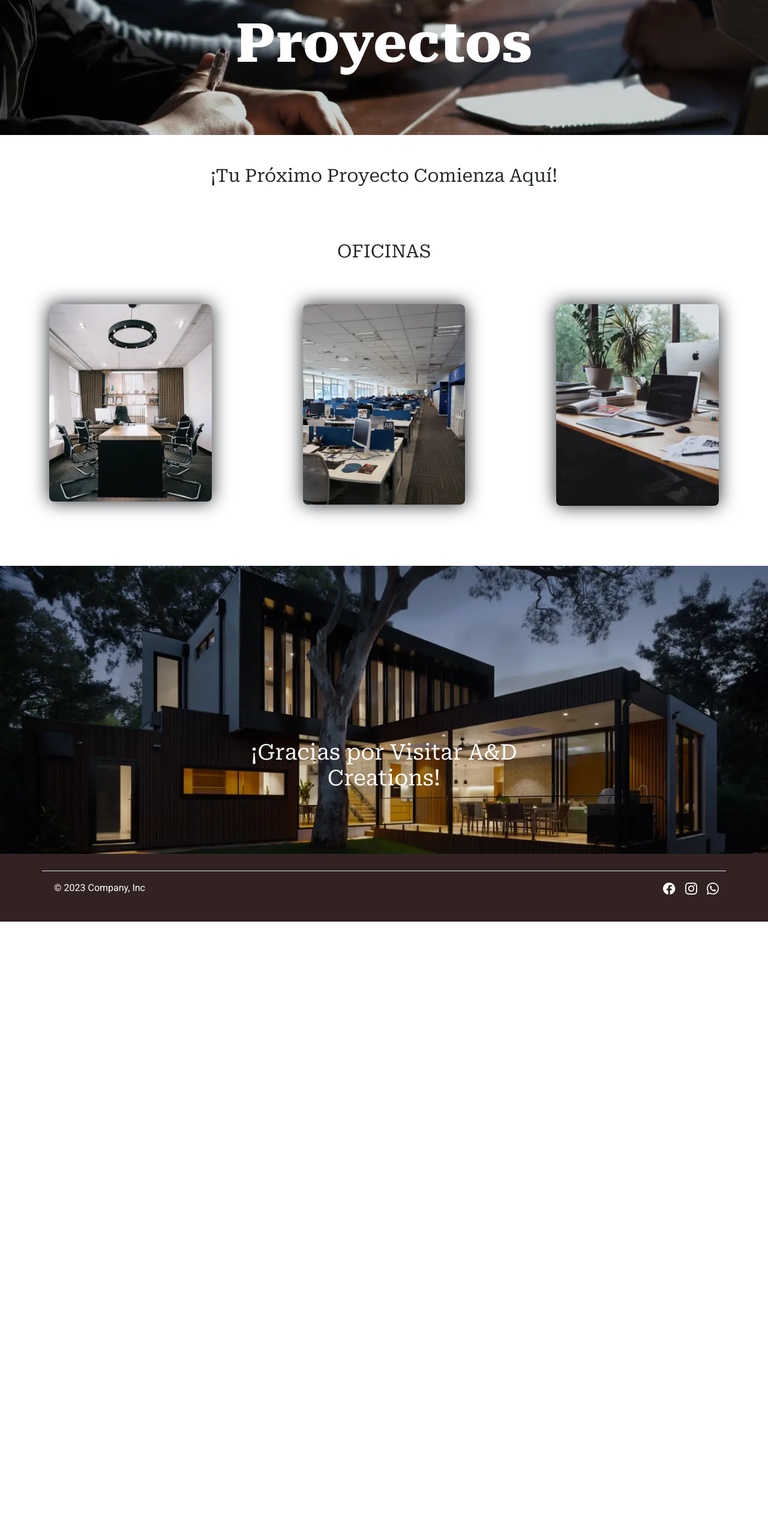
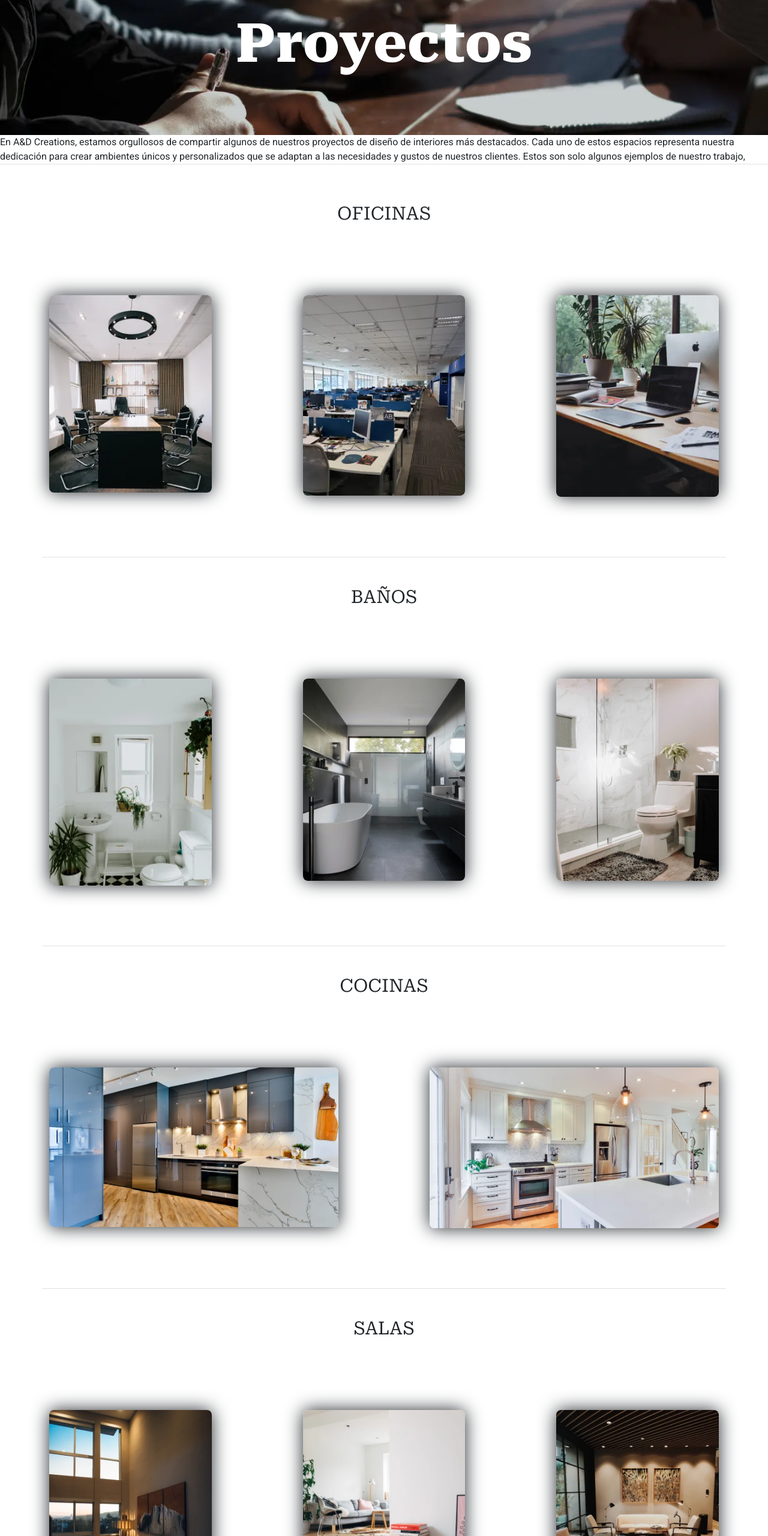
Before and after one commit to rdanielpe/PF-Peralta, a website: page pages/proyectos.html in a window 1280 px wide. Shown: the part 240-2800 px from the top of the page at 60% size. Before the commit the page ends 1776 px from the top, so only its background shows below. Drawn offline with nearby package versions, Linux system fonts and the light colour scheme.

Commit message:
ADD: section descripcion proyecto

```diff
--- a/pages/proyectos.html
+++ b/pages/proyectos.html
@@ -95,16 +95,50 @@
     <div class="portada-proyectos">
       <h1 class="portada-proyectos__titulo">Proyectos</h1>
     </div>
-    <h3 class="proximo-proyecto">¡Tu Próximo Proyecto Comienza Aquí!</h3>
+    <p class="descripcion-proyecto border-bottom">En A&D Creations, estamos orgullosos de compartir algunos de nuestros proyectos de diseño de interiores más destacados. Cada uno de estos espacios representa nuestra dedicación para crear ambientes únicos y personalizados que se adaptan a las necesidades y gustos de nuestros clientes. Estos son solo algunos ejemplos de nuestro trabajo,</p>
   </section>
-  <section class="container">
-       <h3 class="oficina-titulo text-center ">OFICINAS</h3>
+  <section class="container border-bottom">
+       <h3 class="oficina-titulo text-center  py-5">OFICINAS</h3>
     <div class="oficina">
       <img src="../assets/images/proyecto1.webp" alt="oficina 1">
       <img src="../assets/images/proyecto2.webp" alt="oficina 2">
       <img src="../assets/images/proyecto3.webp" alt="oficina 3">
     </div>
   </section>
+  <section class="container border-bottom">
+    <h3 class="oficina-titulo text-center  py-5">BAÑOS</h3>
+ <div class="oficina">
+   <img src="../assets/images/proyecto4.webp" alt="oficina 1">
+   <img src="../assets/images/proyecto5.webp" alt="oficina 2">
+   <img src="../assets/images/proyecto6.webp" alt="oficina 3">
+ </div>
+  </section>
+<section class="container border-bottom">
+  <h3 class="oficina-titulo text-center  py-5">COCINAS</h3>
+<div class="oficina">
+ <img src="../assets/images/proyecto7.webp" alt="oficina 1">
+ <img src="../assets/images/proyecto8.webp" alt="oficina 2">
+</div>
+</section>
+<section class="container border-bottom">
+  <h3 class="oficina-titulo text-center  py-5">SALAS</h3>
+<div class="oficina">
+ <img src="../assets/images/proyecto9.webp" alt="oficina 1">
+ <img src="../assets/images/proyecto10.webp" alt="oficina 2">
+ <img src="../assets/images/proyecto11.webp" alt="oficina 3">
+</div>
+</section>
+<section class="container border-bottom">
+  <h3 class="oficina-titulo text-center  py-5">DORMITORIOS</h3>
+<div class="oficina">
+ <img src="../assets/images/proyecto12.webp" alt="oficina 1">
+ <img src="../assets/images/proyecto13.webp" alt="oficina 2">
+ <img src="../assets/images/proyecto14.webp" alt="oficina 3">
+</div>
+</section>
+<section>
+  <div class="proximo-proyecto">¡Tu Próximo Proyecto Comienza Aquí!</div>
+</section>
 <section>
   <div class="gracias-por-visitarnos container-fluid">
     <div class="row">
```
